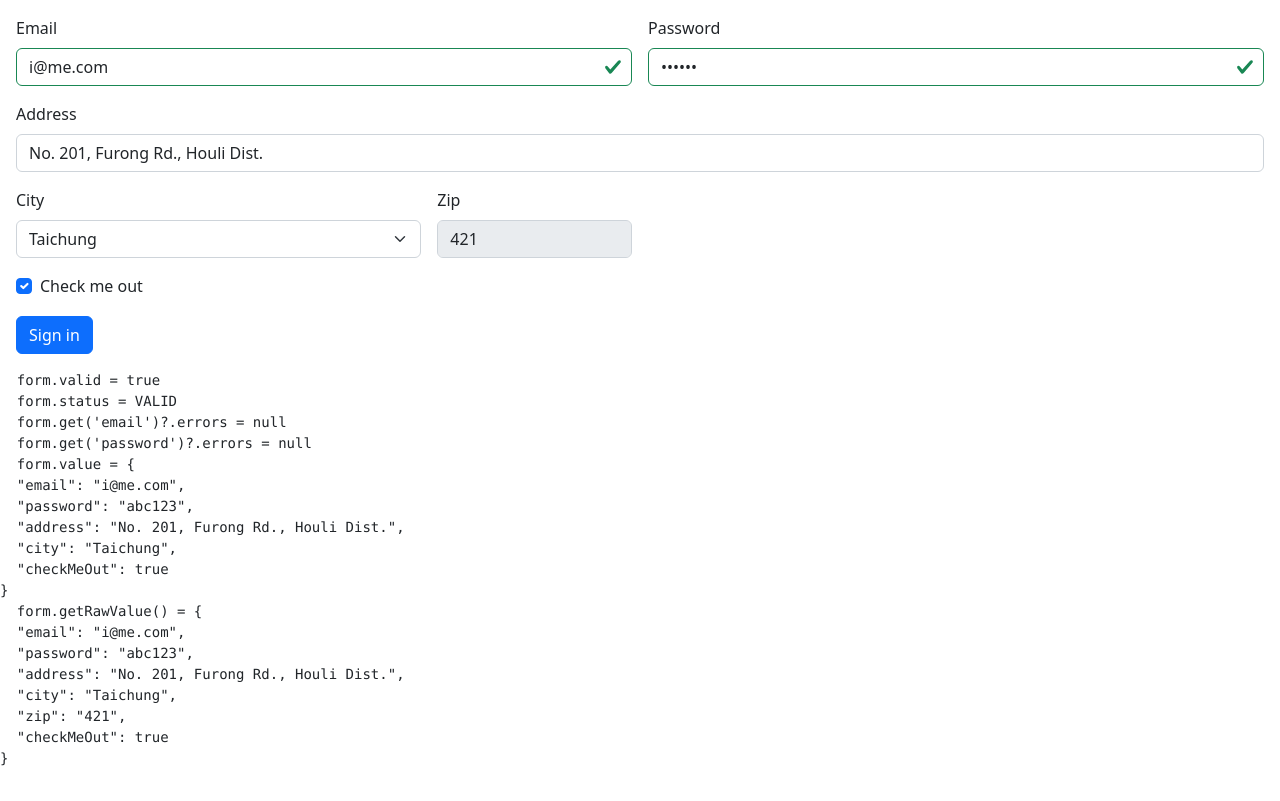
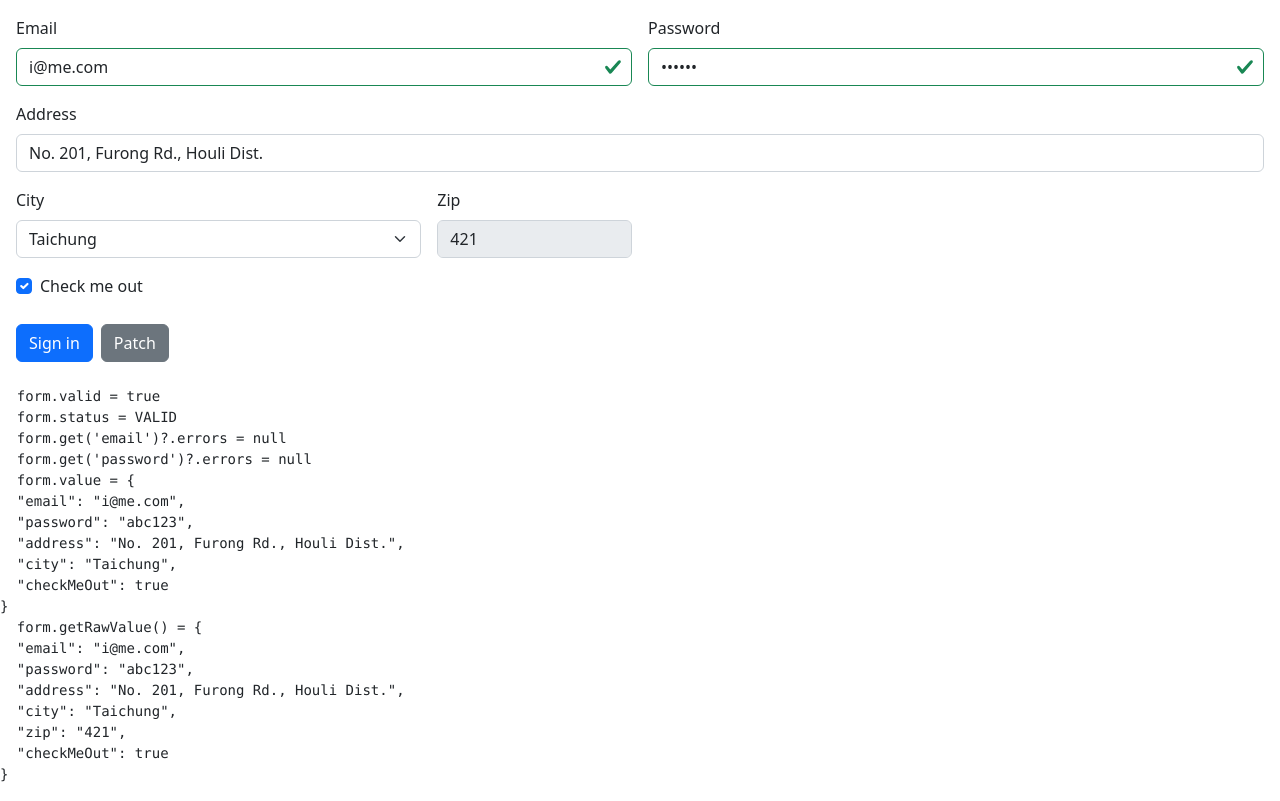
Before and after one commit to urbrioche/angular-reative-forms-upgrade-14, an Angular app: page / in a window 1280 px wide. Built offline with nearby package versions, Linux system fonts and the light colour scheme.

Commit message:
示範patchValue

```diff
--- a/src/app/untyped-form-demo/untyped-form-demo.component.html
+++ b/src/app/untyped-form-demo/untyped-form-demo.component.html
@@ -62,6 +62,7 @@
     </div>
     <div class="col-12">
       <button type="submit" class="btn btn-primary">Sign in</button>
+      <button type="button" class="btn btn-secondary m-2" (click)="update()">Patch</button>
     </div>
   </form>
 </div>
--- a/src/app/untyped-form-demo/untyped-form-demo.component.ts
+++ b/src/app/untyped-form-demo/untyped-form-demo.component.ts
@@ -28,4 +28,14 @@
     (this.form.get('zip') as FormControl).disable();
   }
 
+  update(): void {
+    this.form.patchValue({
+      email: 'iamhere@me.com',
+      //address: 'haha',
+      // sometimes we have typo...
+      adress: 'haha',
+      city: 'Taipei',
+    });
+  }
+
 }
```
